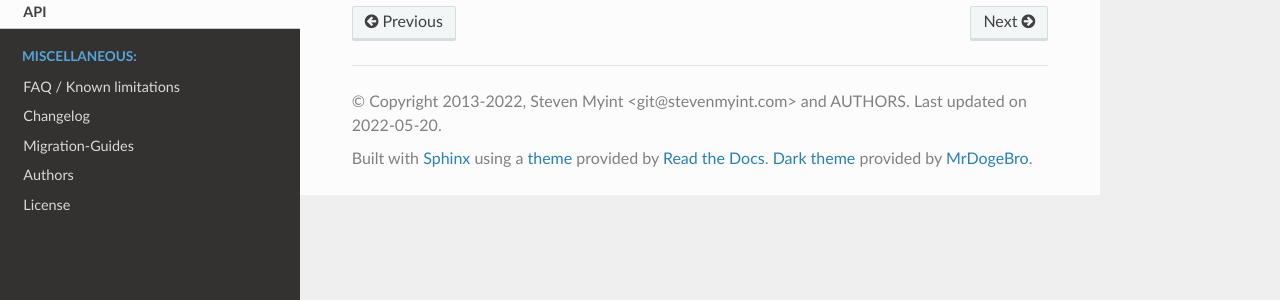
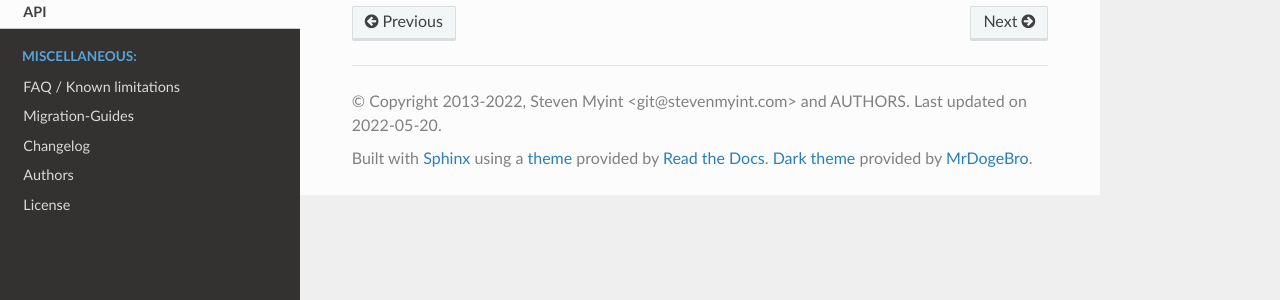
Before and after one commit to rstcheck/rstcheck, a Sphinx documentation site: the page built from docs/source/api.rst, in a window 1280 px wide. Shown: the part 299-599 px from the top of the page. Built offline with Sphinx 7.4.7 and the Read the Docs theme 2.0.0, drawn with Linux system fonts in a browser that asks for light colours; pages that are not in the unit, such as notebooks, are missing from menus.

```diff
--- a/docs/source/index.rst
+++ b/docs/source/index.rst
@@ -29,7 +29,7 @@ the syntax of reStructuredText and code blocks nested within it.
    :caption: Miscellaneous:
 
    faq
+   migrations
    changelog
-   migrations
    authors
    license
```
